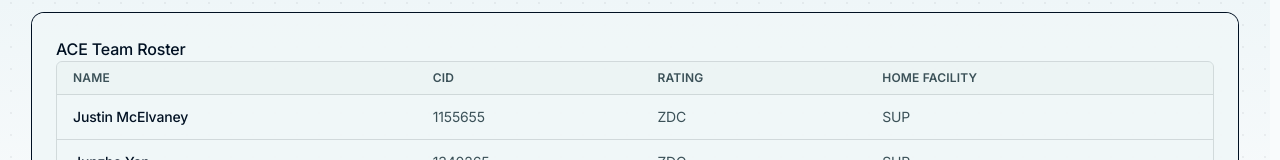
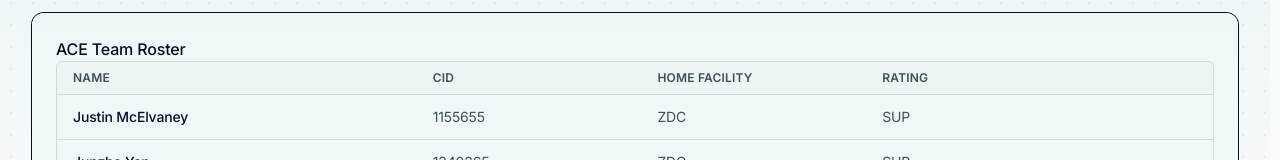
Before and after one commit to VATUSA/webapps, a Next.js app in the folder apps/portal/: page /info/ace in a window 1280 px wide. Shown: the part 360-520 px from the top of the page. Built offline with nearby package versions, Linux system fonts and the light colour scheme; no server answers.

Commit message:
Fix ACE team table headers

```diff
--- a/apps/portal/components/Ace/AceTeamList.tsx
+++ b/apps/portal/components/Ace/AceTeamList.tsx
@@ -35,8 +35,8 @@ export default function AceTeamList({ members }: AceTeamListProps) {
               <div className="grid grid-cols-[1.6fr_1fr_1fr_1.4fr] border-b border-border/60 bg-muted/30 px-4 py-2 text-xs font-semibold tracking-wide text-muted-foreground uppercase">
                 <span>Name</span>
                 <span>CID</span>
+                <span>Home Facility</span>
                 <span>Rating</span>
-                <span>Home Facility</span>
               </div>
 
               <ul className="divide-y divide-border/60">
```
